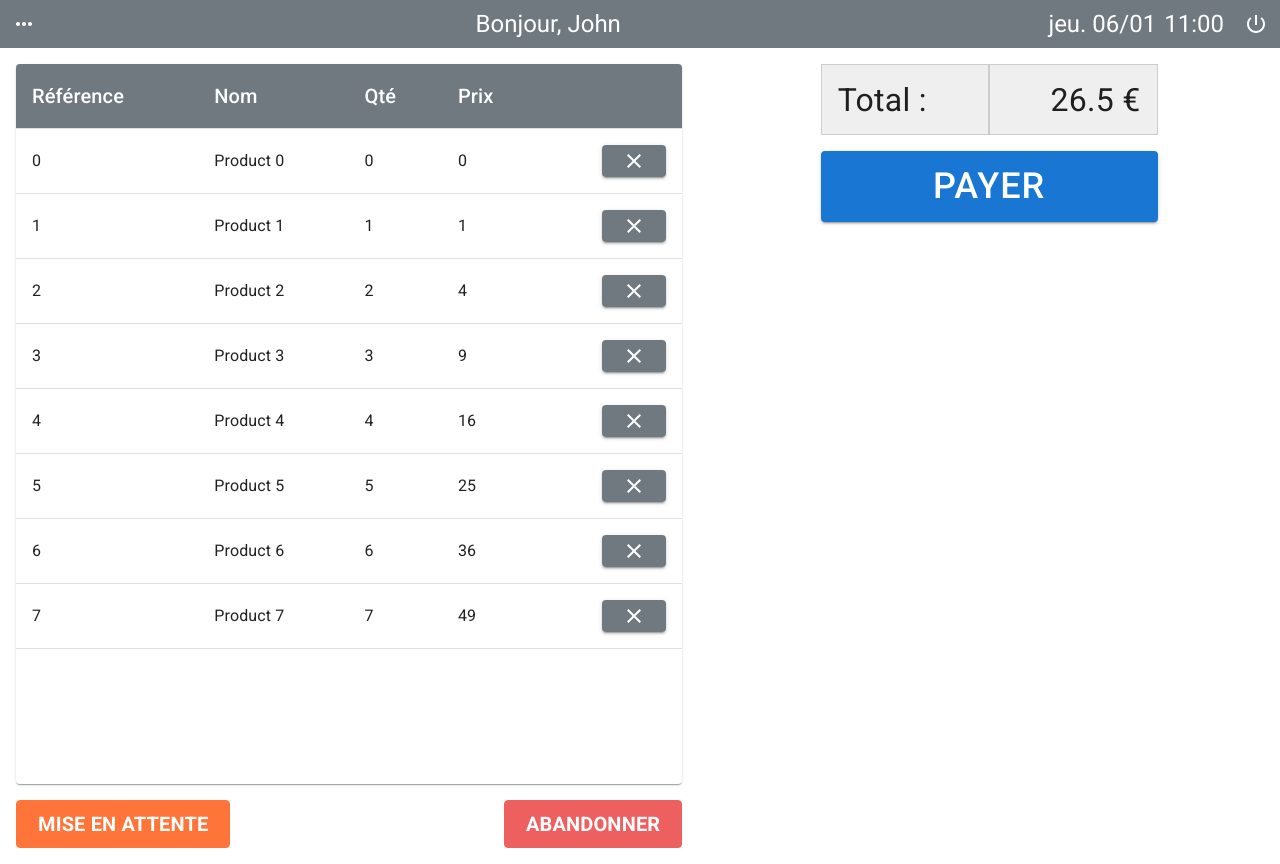
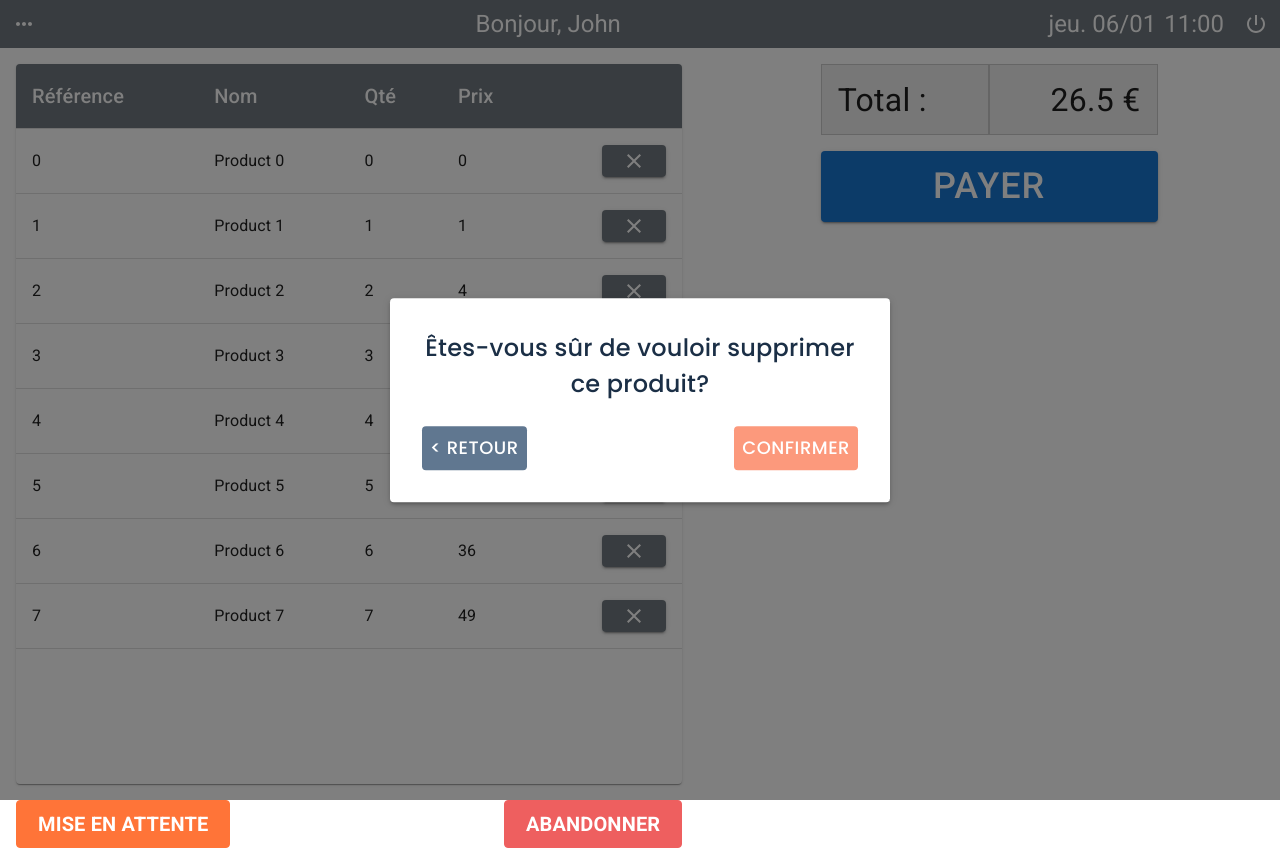
Before and after one commit to MrSquaare/evoltech, a React (Create React App) app: page / in a window 1280 px wide. Both pictures are taken after a click on the button 634 px from the left and 161 px from the top of the page. Built offline with nearby package versions, Linux system fonts and the light colour scheme.

Commit message:
feat:pdm
Implementation de la pdm sur le button product card list item

```diff
--- a/src/App.tsx
+++ b/src/App.tsx
@@ -7,7 +7,6 @@
 import LoginPage from "./pages/Login";
 
 function App() {
-
   return (
     <BrowserRouter>
       <Routes>
--- a/src/components/cashier/ProductDeleteModal.tsx
+++ b/src/components/cashier/ProductDeleteModal.tsx
@@ -1,19 +1,26 @@
 import { Box, Button, Modal, Paper, Typography } from "@mui/material";
 import React, { FunctionComponent } from "react";
 
+import { ProductCard } from "../../models/ProductCard";
+
 interface OwnProps {
-  open: boolean;
+  modalProperties: { visible: boolean; productCard: ProductCard | undefined };
   handleClose: () => void;
+  onDelete?: (productCard: ProductCard) => void;
 }
 
 type Props = OwnProps;
 
 const ProductDeleteModal: FunctionComponent<Props> = (props) => {
-  const { open, handleClose } = props;
+  const {
+    modalProperties: { visible, productCard },
+    handleClose,
+    onDelete,
+  } = props;
   return (
     <>
       <Modal
-        open={open}
+        open={visible}
         onClose={handleClose}
         aria-labelledby="modal-modal-title"
         aria-describedby="modal-modal-description"
@@ -71,6 +78,10 @@
                 fontFamily: "poppins",
                 fontSize: "18px",
               }}
+              onClick={() => {
+                if (onDelete && productCard) onDelete(productCard);
+                handleClose();
+              }}
             >
               Confirmer
             </Button>
--- a/src/components/products/ProductCardList.tsx
+++ b/src/components/products/ProductCardList.tsx
@@ -8,9 +8,10 @@
   TableRow,
   Typography,
 } from "@mui/material";
-import { FC } from "react";
+import { FC, useState } from "react";
 
 import { ProductCard } from "../../models/ProductCard";
+import ProductDeleteModal from "../cashier/ProductDeleteModal";
 import { ProductCardListItem } from "./ProductCardListItem";
 
 type Props = {
@@ -19,6 +20,22 @@
 };
 
 export const ProductCardList: FC<Props> = ({ productCards, onDelete }) => {
+
+  const [modalProperties, setModalProperties] = useState<{
+    visible: boolean;
+    productCard: ProductCard | undefined;
+  }>({
+    visible: false,
+    productCard: undefined,
+  });
+
+  const handleOpen = (productCard: ProductCard) => {
+    setModalProperties({ visible: true, productCard });
+  };
+  const handleClose = () => {
+    setModalProperties({ visible: false, productCard: undefined });
+  };
+
   return (
     <Paper sx={{ height: "720px", overflowX: "auto" }}>
       <TableContainer>
@@ -58,13 +75,18 @@
                 <ProductCardListItem
                   key={productCard.reference.id}
                   productCard={productCard}
-                  onDelete={onDelete}
+                  handleOpen={handleOpen}
                 />
               );
             })}
           </TableBody>
         </Table>
       </TableContainer>
+      <ProductDeleteModal
+        modalProperties={modalProperties}
+        handleClose={handleClose}
+        onDelete={onDelete}
+      />
     </Paper>
   );
 };
--- a/src/components/products/ProductCardListItem.tsx
+++ b/src/components/products/ProductCardListItem.tsx
@@ -6,10 +6,10 @@
 
 type Props = {
   productCard: ProductCard;
-  onDelete?: (productCard: ProductCard) => void;
+  handleOpen?: (productCard: ProductCard) => void;
 };
 
-export const ProductCardListItem: FC<Props> = ({ productCard, onDelete }) => {
+export const ProductCardListItem: FC<Props> = ({ productCard, handleOpen }) => {
   return (
     <TableRow>
       <TableCell>
@@ -32,7 +32,7 @@
             backgroundColor: "#4B555FC9",
             ":hover": { backgroundColor: "#4B555FC9" },
           }}
-          onClick={() => onDelete && onDelete(productCard)}
+          onClick={() => handleOpen && handleOpen(productCard)}
         >
           <CloseIcon />
         </Button>
```
